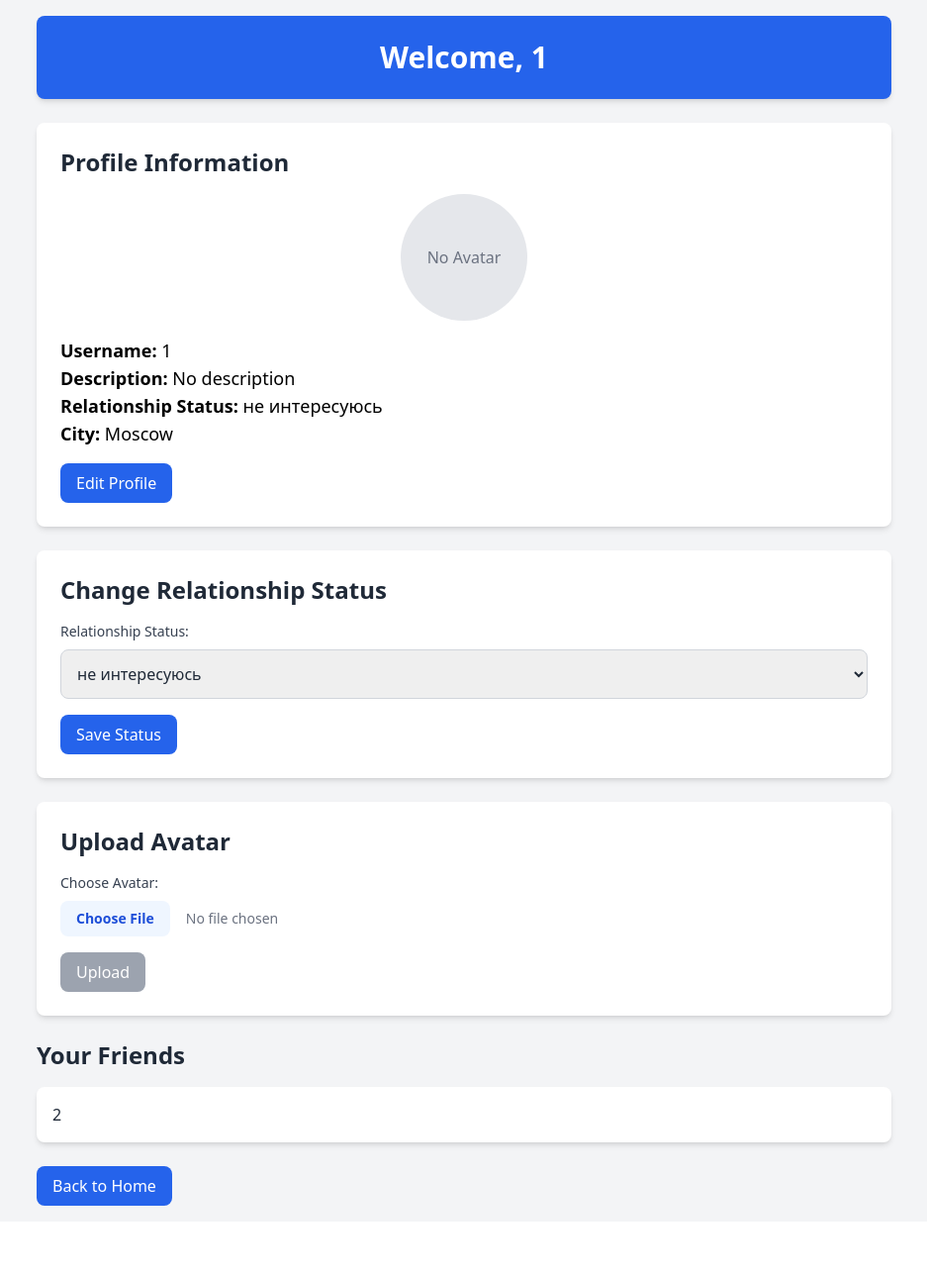
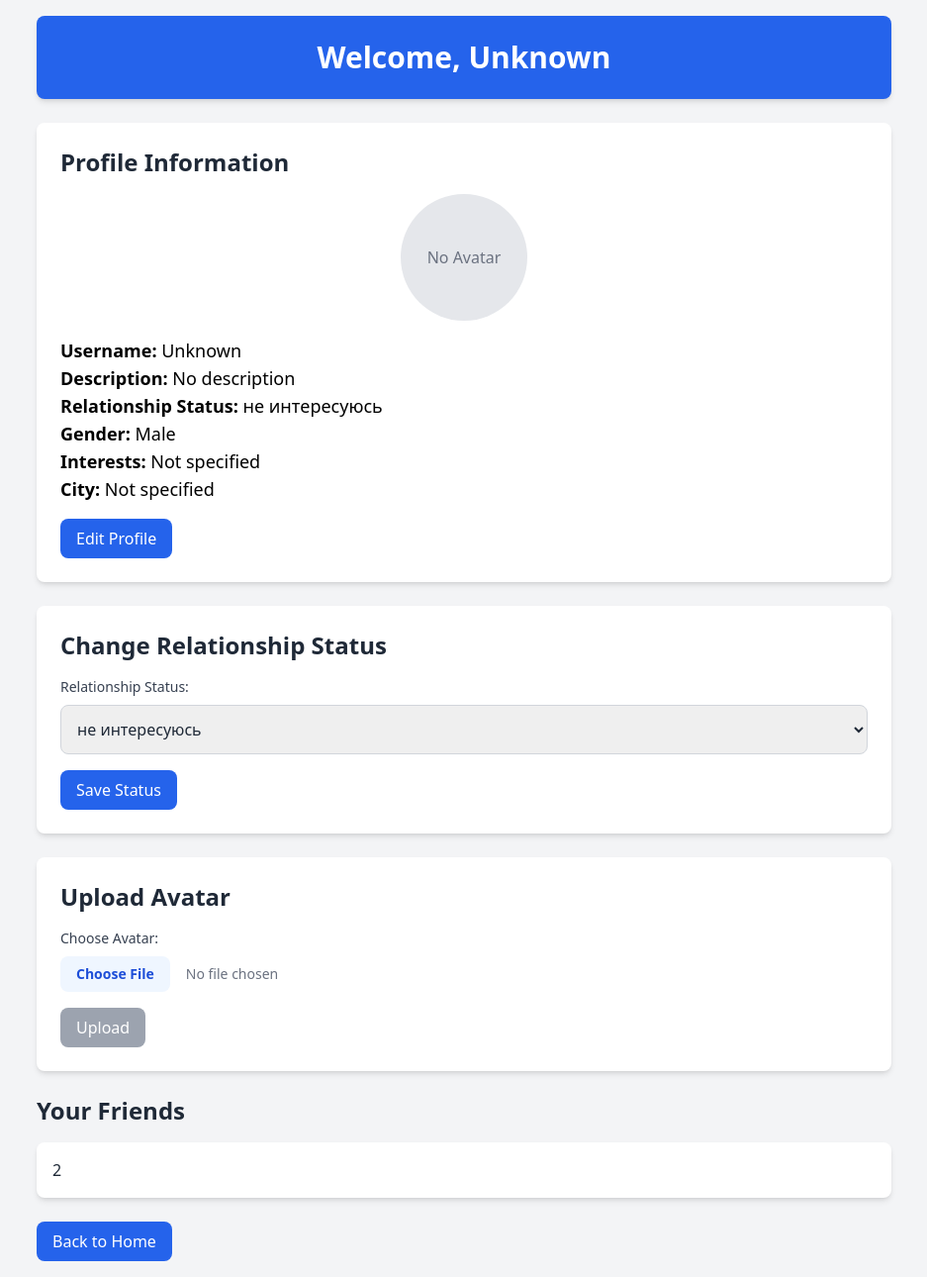
Before and after one commit to KostyaKasatkin12/NaNa_Social, a Flask app: page /profile in a window 1280 px wide. Shown: the whole page at 99% size, without its empty margins (171-1108 px from the left). Before the commit the page ends 1218 px from the top, so only its background shows below. Run offline with Flask 3, Linux system fonts and the light colour scheme; a user stored in the database is signed in; data comes from the database, SQL or seed files in the repository; data that the repository does not hold is empty; some libraries are stand-ins or nearby versions.

Commit message:
Update profile.html

```diff
--- a/templates/profile.html
+++ b/templates/profile.html
@@ -36,14 +36,14 @@
             console.log("Initial data from Flask:", initialData);
         } catch (error) {
             console.error("Error parsing initial data:", error);
-            initialData = { user: ["Unknown", "", "не интересуюсь", null, ""], posts: [], friends: [], cities: [], csrf_token: "" };
+            initialData = { user: ["Unknown", "", "не интересуюсь", null, "", "Male", ""], posts: [], friends: [], cities: [], csrf_token: "" };
         }
 
         // Validate user data
         const userData = initialData.user;
-        if (!Array.isArray(userData) || userData.length < 5) {
+        if (!Array.isArray(userData) || userData.length < 7) {
             console.error("Invalid user data:", userData);
-            initialData.user = ["Unknown", "", "не интересуюсь", null, ""];
+            initialData.user = ["Unknown", "", "не интересуюсь", null, "", "Male", ""];
         }
 
         // Validate relationshipStatus
@@ -53,12 +53,19 @@
             ? rawRelationshipStatus
             : "не интересуюсь";
 
+        // Validate gender
+        const validGenders = ["Male", "Female"];
+        const rawGender = initialData.user[5];
+        const gender = validGenders.includes(rawGender) ? rawGender : "Male";
+
         const initialUser = {
             username: initialData.user[0] || "Unknown",
             description: initialData.user[1] || "",
             relationshipStatus: relationshipStatus,
             avatar: initialData.user[3] ? `/static/avatars/${initialData.user[3]}` : null,
-            city: initialData.user[4] || ""
+            city: initialData.user[4] || "",
+            gender: gender,
+            interests: initialData.user[6] || ""
         };
         const initialFriends = initialData.friends.map((friend, index) => ({
             id: index + 1,
@@ -108,6 +115,8 @@
                     <p className="text-lg"><strong>Username:</strong> {user.username}</p>
                     <p className="text-lg"><strong>Description:</strong> {user.description || "No description"}</p>
                     <p className="text-lg"><strong>Relationship Status:</strong> {user.relationshipStatus}</p>
+                    <p className="text-lg"><strong>Gender:</strong> {user.gender}</p>
+                    <p className="text-lg"><strong>Interests:</strong> {user.interests || "Not specified"}</p>
                     <p className="text-lg"><strong>City:</strong> {user.city || "Not specified"}</p>
                     <button
                         onClick={() => {
@@ -192,7 +201,9 @@
             const [formData, setFormData] = useState({
                 description: user.description || "",
                 relationshipStatus: user.relationshipStatus,
-                city: user.city || ""
+                city: user.city || "",
+                gender: user.gender,
+                interests: user.interests || ""
             });
 
             const handleChange = (e) => {
@@ -206,6 +217,8 @@
                 saveData.append("description", formData.description);
                 saveData.append("relationship_status", formData.relationshipStatus);
                 saveData.append("city", formData.city);
+                saveData.append("gender", formData.gender);
+                saveData.append("interests", formData.interests);
                 saveData.append("csrf_token", csrfToken); // Ensure CSRF token is included
                 fetch("/profile", {
                     method: "POST",
@@ -254,6 +267,31 @@
                             <option value="не интересуюсь">не интересуюсь</option>
                             <option value="интересуюсь">интересуюсь</option>
                         </select>
+                        <label htmlFor="gender" className="block text-sm font-medium text-gray-700 mt-4 mb-2 font-bold">
+                            Gender:
+                        </label>
+                        <select
+                            id="gender"
+                            name="gender"
+                            value={formData.gender}
+                            onChange={handleChange}
+                            className="w-full p-3 border border-gray-300 rounded-lg focus:ring-2 focus:ring-blue-500 text-gray-800"
+                        >
+                            <option value="Male">Male</option>
+                            <option value="Female">Female</option>
+                        </select>
+                        <label htmlFor="interests" className="block text-sm font-medium text-gray-700 mt-4 mb-2 font-bold">
+                            Interests (comma-separated):
+                        </label>
+                        <textarea
+                            id="interests"
+                            name="interests"
+                            rows="2"
+                            value={formData.interests}
+                            onChange={handleChange}
+                            className="w-full p-3 border border-gray-300 rounded-lg focus:ring-2 focus:ring-blue-500 text-gray-800"
+                            placeholder="e.g., gaming, music, sports"
+                        />
                         <label htmlFor="city" className="block text-sm font-medium text-gray-700 mt-4 mb-2 font-bold">
                             City:
                         </label>
@@ -298,6 +336,8 @@
                 saveData.append("description", initialUser.description || "");
                 saveData.append("relationship_status", status);
                 saveData.append("city", initialUser.city || "");
+                saveData.append("gender", initialUser.gender);
+                saveData.append("interests", initialUser.interests || "");
                 saveData.append("csrf_token", csrfToken); // Ensure CSRF token is included
                 fetch("/profile", {
                     method: "POST",
```
